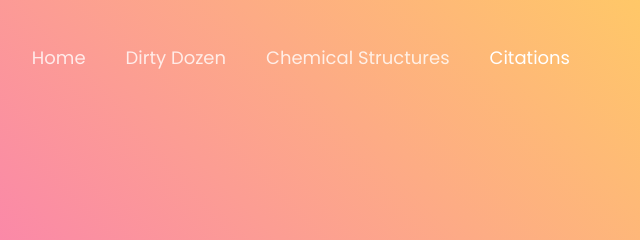
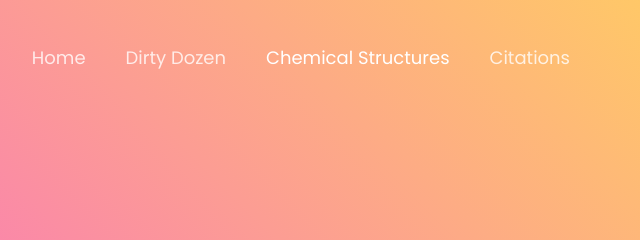
Before and after one commit to jeffreypaulraj/chemistry-olympics, a plain HTML site: page structures.html in a window 1280 px wide. Shown: the top 240 px of the page, 640-1280 px from the left. Drawn offline with Linux system fonts and the light colour scheme; some packages are replaced by stand-ins of ours; no server answers.

Commit message:
minor change

```diff
--- a/structures.html
+++ b/structures.html
@@ -35,8 +35,8 @@
 	        <ul class="navbar-nav ml-auto">
 	          <li class="nav-item"><a href="index.html" class="nav-link">Home</a></li>
 	          <li class="nav-item"><a href="blog.html" class="nav-link">Dirty Dozen</a></li>
-	          <li class="nav-item"><a href="structures.html" class="nav-link">Chemical Structures</a></li>
-			  <li class="nav-item active"><a href="citations.html" class="nav-link">Citations</a></li>
+	          <li class="nav-item active"><a href="structures.html" class="nav-link">Chemical Structures</a></li>
+			  <li class="nav-item"><a href="citations.html" class="nav-link">Citations</a></li>
 	        </ul>
 	      </div>
 	    </div>
```
